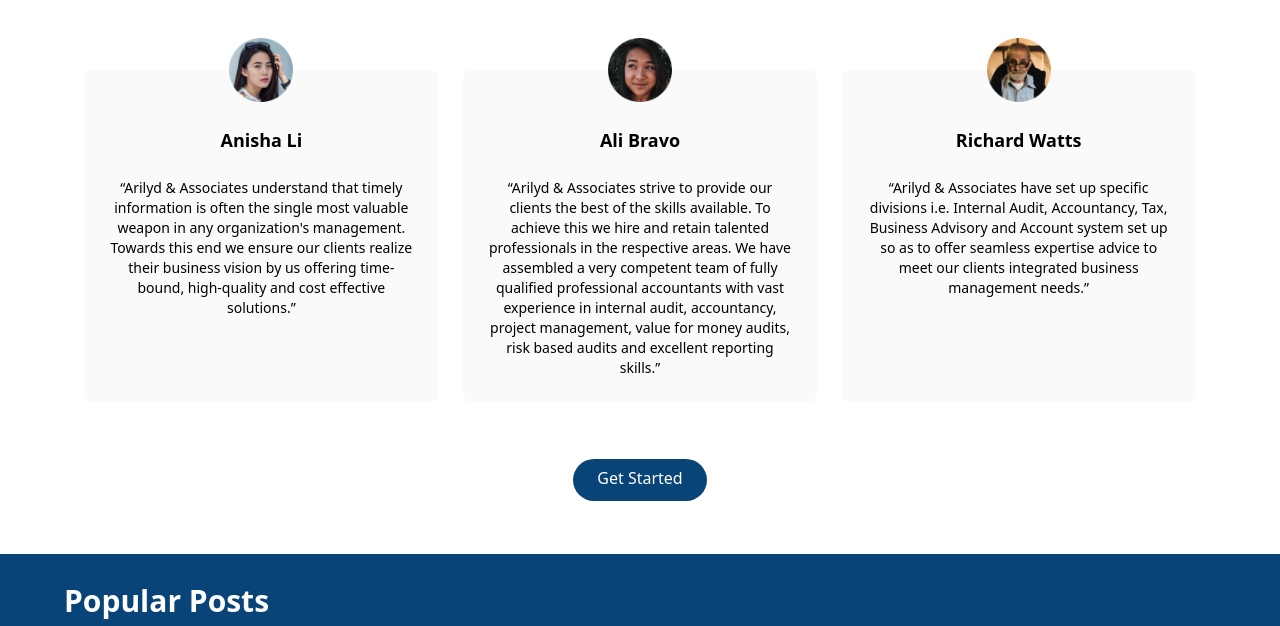
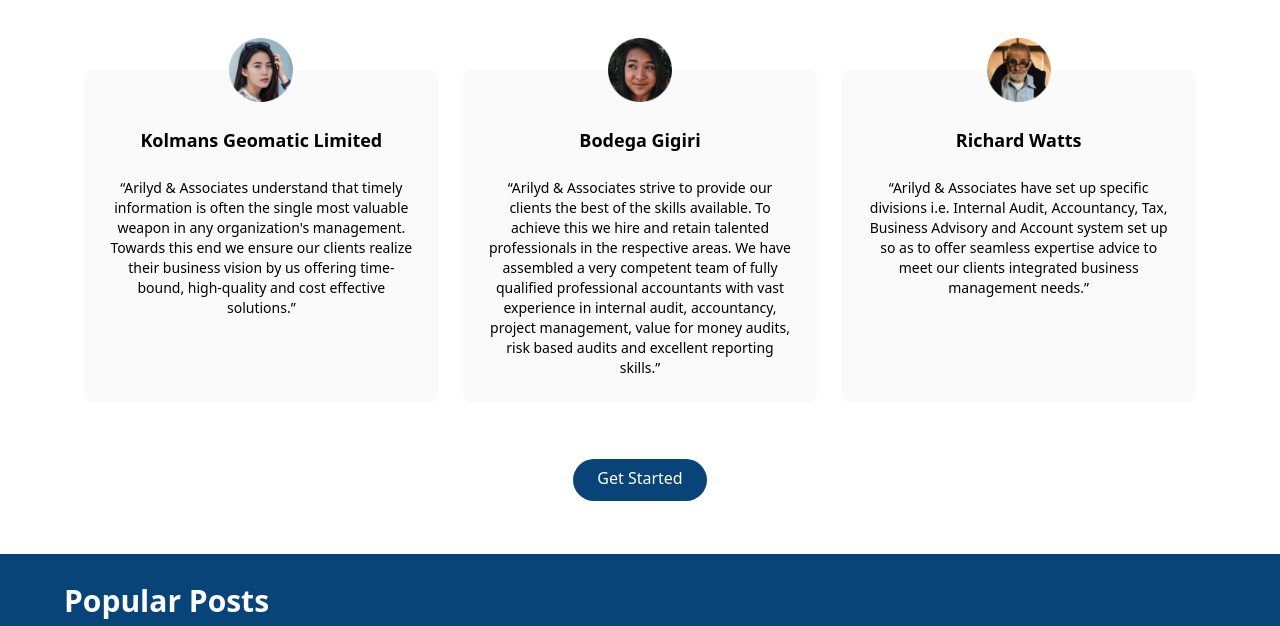
Before and after one commit to allistermugaisi/arilyd-associates, a website: page index.html in a window 1280 px wide. Shown: the part 3880-4506 px from the top of the page. Drawn offline with nearby package versions, Linux system fonts and the light colour scheme.

Commit message:
Content update

```diff
--- a/index.html
+++ b/index.html
@@ -593,7 +593,7 @@
 						class="flex flex-col items-center p-6 space-y-6 rounded-lg bg-veryLightGray md:w-1/3"
 					>
 						<img src="img/avatar-anisha.png" class="w-16 -mt-14" alt="" />
-						<h5 class="text-lg font-bold">Anisha Li</h5>
+						<h5 class="text-lg font-bold">Kolmans Geomatic Limited</h5>
 						<p class="text-sm">
 							“Arilyd &amp; Associates understand that timely information is
 							often the single most valuable weapon in any organization&#39;s
@@ -608,7 +608,7 @@
 						class="hidden flex-col items-center p-6 space-y-6 rounded-lg bg-veryLightGray md:flex md:w-1/3"
 					>
 						<img src="img/avatar-ali.png" class="w-16 -mt-14" alt="" />
-						<h5 class="text-lg font-bold">Ali Bravo</h5>
+						<h5 class="text-lg font-bold">Bodega Gigiri</h5>
 						<p class="text-sm">
 							“Arilyd &amp; Associates strive to provide our clients the best of
 							the skills available. To achieve this we hire and retain talented
```
Also changed, not shown: contact.html (+1 -1 lines).
